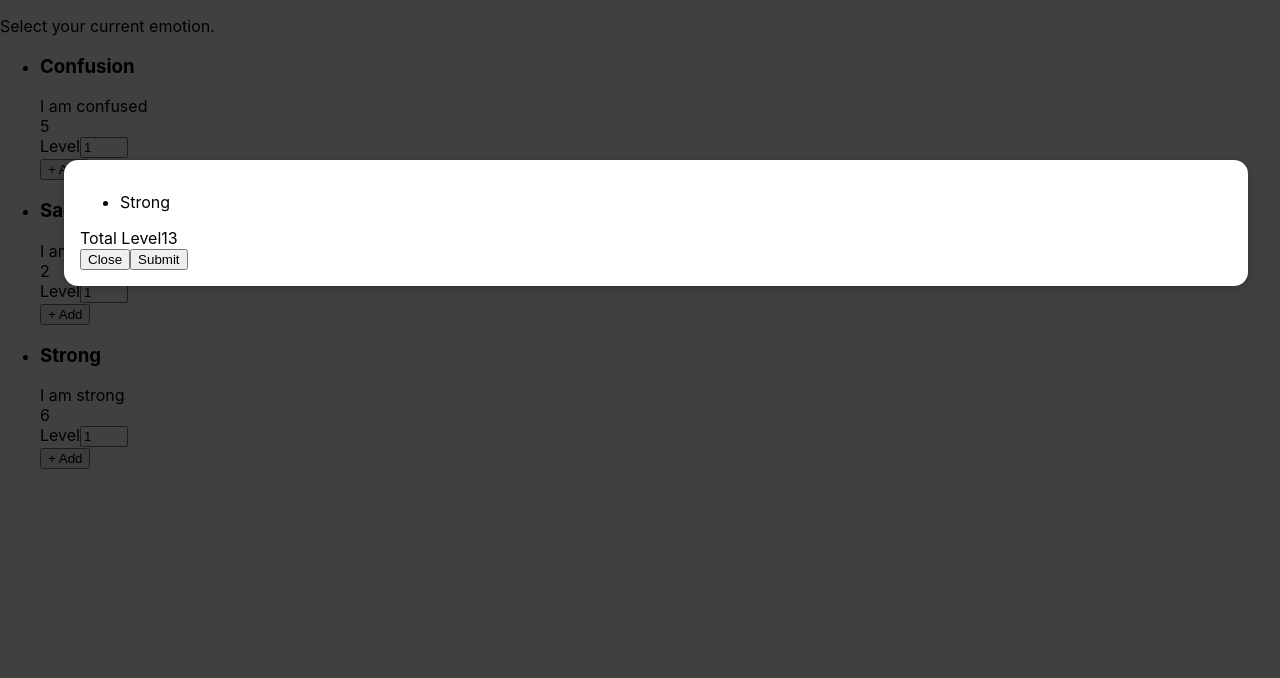
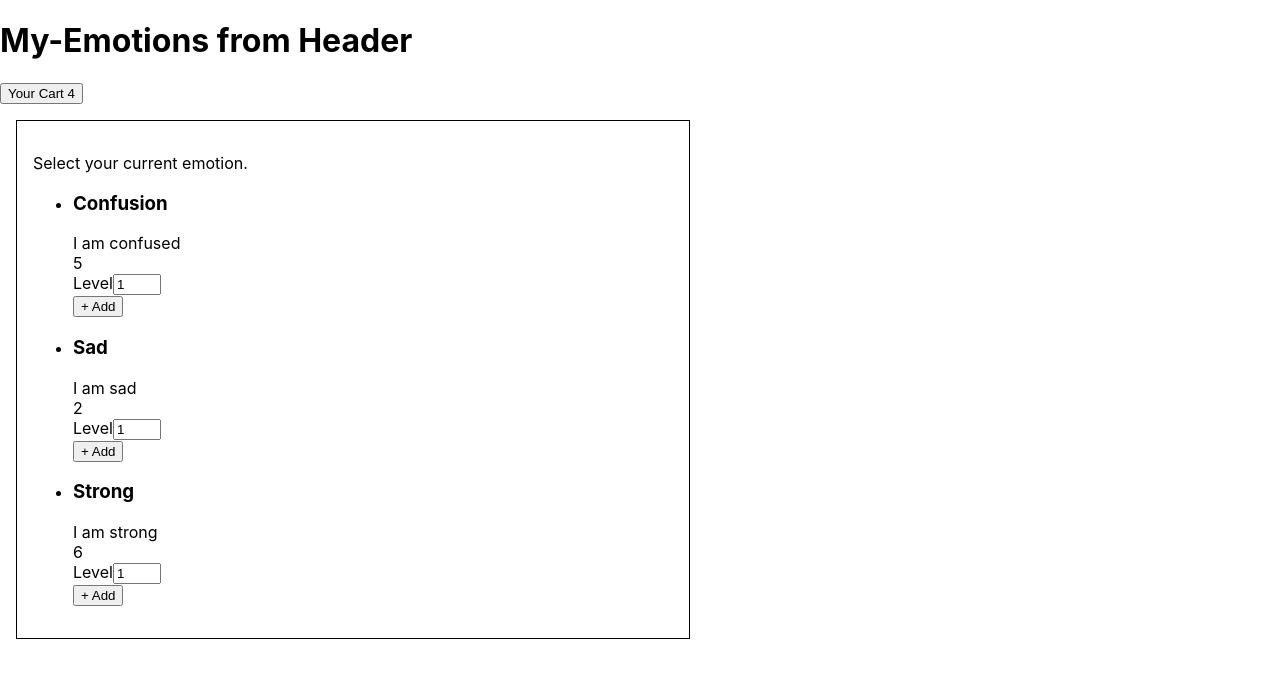
Before and after one commit to ranjabi/my-emotions, a React (Create React App) app: page / in a window 1280 px wide. Shown: the top 678 px of the page. Built offline with nearby package versions, Linux system fonts and the light colour scheme.

Commit message:
managing cart and modal state

```diff
--- a/src/App.js
+++ b/src/App.js
@@ -1,13 +1,28 @@
+import { useState, Fragment } from "react";
 import Cart from "./Components/Cart/Cart";
 import Emotions from "./Components/Emotions/Emotions";
+import Header from "./Components/Layout/Header";
 
 const App = () => {
+  const [cartIsShown, setCartIsShown] = useState(false);
+
+  const showCartHandler = () => {
+    setCartIsShown(true);
+  }
+
+  const hideCartHandler = () => {
+    setCartIsShown(false);
+  }
+
   return (
-    <div>
-      <Cart />
-      <Emotions />
-    </div>
+    <Fragment>
+      {cartIsShown && <Cart onClose={hideCartHandler} />}
+      <Header onShowCart={showCartHandler}/>
+      <main>
+        <Emotions />
+      </main>
+    </Fragment>
   );
-}
+};
 
 export default App;
--- a/src/Components/Cart/Cart.js
+++ b/src/Components/Cart/Cart.js
@@ -1,4 +1,11 @@
 import Modal from "../UI/Modal";
+import classes from "./Cart.module.css";
+
+/*
+ * Used on App.js
+ * Passed onCLose props from App.js to close the cart modal
+ * Passing onClose to Modal.js so the close button can do the same
+ */
 
 const Cart = (props) => {
   const cartItems = (
@@ -16,14 +23,14 @@ const Cart = (props) => {
     </ul>
   );
   return (
-    <Modal>
+    <Modal onClose={props.onClose}>
       {cartItems}
       <div>
         <span>Total Level</span>
         <span>13</span>
       </div>
       <div>
-        <button>Close</button>
+        <button onClick={props.onClose}>Close</button>
         <button>Submit</button>
       </div>
     </Modal>
--- /dev/null
+++ b/src/Components/Cart/Cart.module.css
@@ -0,0 +1,7 @@
+.cart {
+  /* position: fixed; */
+  border: 1px solid black;
+  margin: 1rem;
+  padding: 1rem;
+  width: 50%;
+}
--- a/src/Components/Emotions/Emotions.js
+++ b/src/Components/Emotions/Emotions.js
@@ -1,12 +1,13 @@
 import { Fragment } from "react";
 import AvailableEmotions from "./AvailableEmotions";
+import classes from "./Emotions.module.css";
 
 const Emotions = () => {
   return (
-    <Fragment>
+    <div className={classes.emotions}>
       <p>Select your current emotion.</p>
       <AvailableEmotions />
-    </Fragment>
+    </div>
   )
 }
 
--- /dev/null
+++ b/src/Components/Emotions/Emotions.module.css
@@ -0,0 +1,6 @@
+.emotions {
+  border: 1px solid black;
+  margin: 1rem;
+  padding: 1rem;
+  width: 50%;
+}
--- /dev/null
+++ b/src/Components/Layout/Header.js
@@ -0,0 +1,16 @@
+import HeaderCartButton from "./HeaderCartButton";
+
+/*
+ * Use props.onShowCart from App.js to show the cart modal when clicked
+ */
+
+const Header = (props) => {
+  return (
+    <header>
+      <h1>My-Emotions from Header</h1>
+      <HeaderCartButton onClick={props.onShowCart} />
+    </header>
+  );
+};
+
+export default Header;
--- /dev/null
+++ b/src/Components/Layout/HeaderCartButton.js
@@ -0,0 +1,16 @@
+/*
+ * Used to render a button that opens a modal
+ * Exported to Header.js
+ */
+
+const HeaderCartButton = (props) => {
+  return (
+    <button onClick={props.onClick}>
+      <span>Your Cart</span>
+      {/* emotion counter */}
+      <span> 4</span>
+    </button>
+  );
+};
+
+export default HeaderCartButton;
--- a/src/Components/UI/Input.js
+++ b/src/Components/UI/Input.js
@@ -2,6 +2,7 @@ const Input = (props) => {
   return (
     <div>
       <label>{props.label}</label>
+      {/* TODO: learn about this spread */}
       <input {...props.input} />
     </div>
   );
--- a/src/Components/UI/Modal.js
+++ b/src/Components/UI/Modal.js
@@ -2,10 +2,20 @@ import { Fragment } from "react";
 import ReactDOM from 'react-dom';
 
 import classes from './Modal.module.css';
-// ModalOverlay infront of Backdrop
+
+/*
+* ModalOverlay infront of Backdrop
+* Exported to Cart.js
+* ModalOverlay load the contents of Cart.js
+* Backdrop onClose doesn't work
+*/
+
+const log = () => {
+  console.log("backdrop clicked")
+}
 
 const Backdrop = (props) => {
-  return <div className={classes.backdrop} />;
+  return <div className={classes.backdrop} onClick={props.onClose}/>;
 };
 
 const ModalOverlay = (props) => {
@@ -21,7 +31,7 @@ const portalElement = document.getElementById('overlays');
 const Modal = (props) => {
   return (
     <Fragment>
-      {ReactDOM.createPortal(<Backdrop />, portalElement)}
+      {ReactDOM.createPortal(<Backdrop onClose={props.onClose} />, portalElement)}
       {ReactDOM.createPortal(
         <ModalOverlay>{props.children}</ModalOverlay>,
         portalElement
--- a/src/Components/UI/Modal.module.css
+++ b/src/Components/UI/Modal.module.css
@@ -20,3 +20,5 @@
   z-index: 30;
   animation: slide-down 300ms ease-out forwards;
 }
+
+/* TODO: learn about this css */
```
